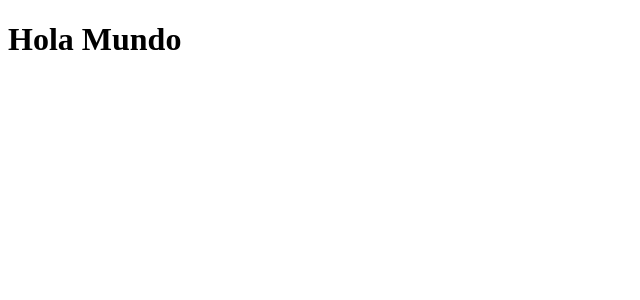
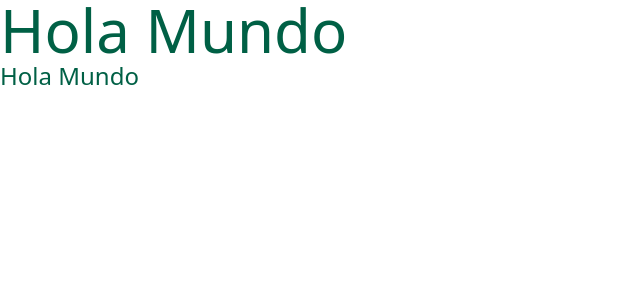
Before and after one commit to RaulSantosDev/calculadora_propinas_react, a React (Vite) app: page / in a window 1280 px wide. Shown: the top 300 px of the page, without its empty margins (0-640 px from the left). Built offline with nearby package versions, Linux system fonts and the light colour scheme.

Commit message:
Installing Tailwind Css

```diff
--- a/package.json
+++ b/package.json
@@ -10,8 +10,10 @@
     "preview": "vite preview"
   },
   "dependencies": {
+    "@tailwindcss/vite": "^4.0.15",
     "react": "^19.0.0",
-    "react-dom": "^19.0.0"
+    "react-dom": "^19.0.0",
+    "tailwindcss": "^4.0.15"
   },
   "devDependencies": {
     "@eslint/js": "^9.21.0",
--- a/src/App.tsx
+++ b/src/App.tsx
@@ -4,7 +4,10 @@ function App() {
 
   return (
     <>
-      <h1>Hola Mundo</h1>
+      <h1 className=" text-emerald-800 text-6xl"
+      >Hola Mundo</h1>
+      <h1 className=" text-emerald-800 text-2xl"
+      >Hola Mundo</h1>
     </>
   )
 }
--- a/src/index.css
+++ b/src/index.css
@@ -0,0 +1 @@
+@import "tailwindcss";
--- a/vite.config.ts
+++ b/vite.config.ts
@@ -1,7 +1,11 @@
 import { defineConfig } from 'vite'
 import react from '@vitejs/plugin-react-swc'
+import tailwindcss from '@tailwindcss/vite'
 
 // https://vite.dev/config/
 export default defineConfig({
-  plugins: [react()],
+  plugins: [
+      react(),
+      tailwindcss(),
+    ],
 })
```
Also changed, not shown: 1 other file (tests, documents, lock files or other folders).
